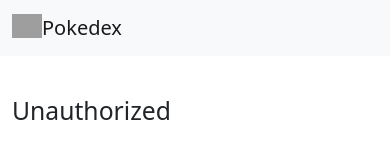
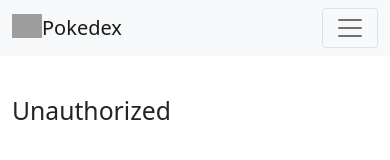
Before and after one commit to pablo09/pokedex, a React (Create React App) app: page /unauthorized in a window 390 px wide. Shown: the top 160 px of the page. Built offline with nearby package versions, Linux system fonts and the light colour scheme; grey boxes are pictures that could not be loaded.

Commit message:
Bootstrap fix

```diff
--- a/src/app/App.tsx
+++ b/src/app/App.tsx
@@ -1,7 +1,8 @@
 import React from "react";
 import "./App.css";
 
-import '@fortawesome/fontawesome-free/js/all.js';
+import "@fortawesome/fontawesome-free/js/all.js";
+import "bootstrap/dist/js/bootstrap.bundle.js";
 import { ToastContainer } from "react-toastify";
 import "react-toastify/dist/ReactToastify.css";
 import { AppRoutes } from "./AppRoutes";
--- a/src/app/NavigationPanel.tsx
+++ b/src/app/NavigationPanel.tsx
@@ -6,7 +6,7 @@
   const { loggedUser, onLogout } = React.useContext(SecurityContext);
   return (
     <header>
-      <nav className="navbar navbar-expand-md navbar-light fixed-top bg-light">
+      <nav className="navbar navbar-expand-sm navbar-light fixed-top bg-light">
         <div className="container-fluid">
           <Link className="navbar-brand" to="/">
             <img
@@ -18,8 +18,12 @@
             />
             Pokedex
           </Link>
+          <button className="navbar-toggler" type="button" data-bs-toggle="collapse" data-bs-target="#navbarColor01"
+                  aria-controls="navbarPokedex" aria-expanded="false" aria-label="Toggle navigation">
+            <span className="navbar-toggler-icon"></span>
+          </button>
         </div>
-        <div className="collapse navbar-collapse" id="navbarText">
+        <div className="collapse navbar-collapse" id="navbarPokedex">
           <ul className="navbar-nav mb-2 mb-lg-0 me-5 text-nowrap text-decoration-none">
             {loggedUser ? (
               <>
--- a/src/pages/ProfilePage.tsx
+++ b/src/pages/ProfilePage.tsx
@@ -20,7 +20,7 @@
   }
 
   return (
-    <div>
+    <div className="row">
       <h4>{loggedUser.username}</h4>
       <p>Number of pokemons: {collectionSize}</p>
     </div>
--- a/src/pages/pokemon-dashboard/PokemonCard.tsx
+++ b/src/pages/pokemon-dashboard/PokemonCard.tsx
@@ -24,7 +24,7 @@
   }
 
   return (
-    <div className="col-md-2 mt-4">
+    <div className="col-sm-2 mt-4">
       <div className={styles.pokemonCard}>
         <div className="m-4">
           <Link to={`/pokemon-details/${pokemon.id}`}>
```
